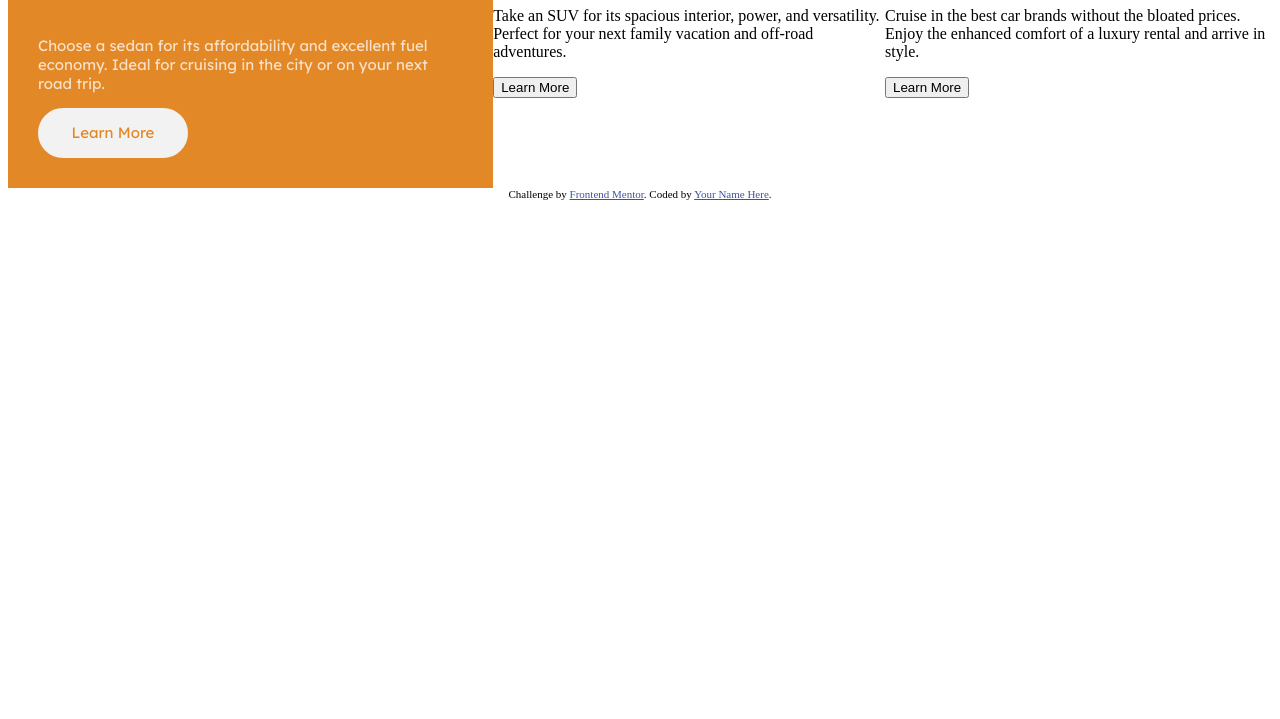
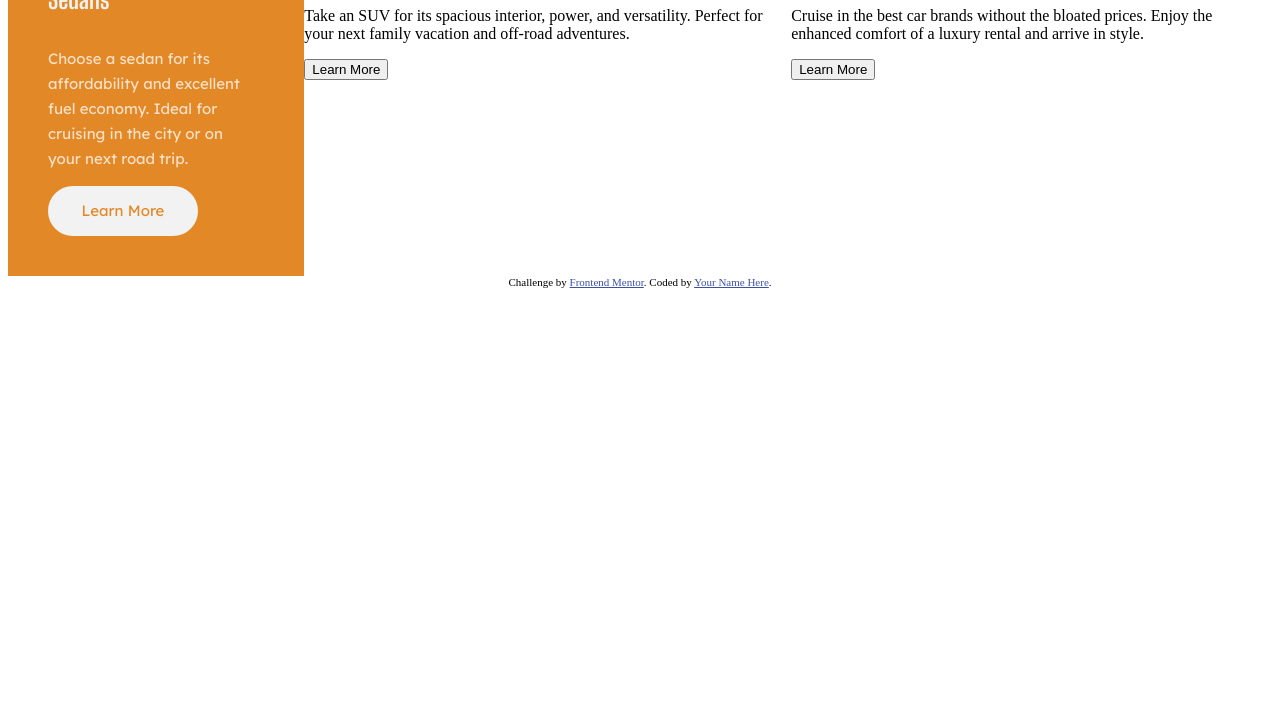
Before and after one commit to alvaro-frontend-mentor-projects/3-column-preview-card-component, a plain HTML site: page index.html in a window 1280 px wide. Shown: the part 81-800 px from the top of the page. Drawn offline with Linux system fonts and the light colour scheme.

Commit message:
paragraph style complete

```diff
--- a/css/style.css
+++ b/css/style.css
@@ -32,7 +32,8 @@
   background-color: var(--bright-orange);
   display: flex;
   flex-direction: column;
-  padding: 30px;
+  padding: 40px;
+  width: 350px;
 }
 
 .column-title {
@@ -45,6 +46,8 @@
   font-family: 'Lexend Deca', sans-serif;
   font-size: 15px;
   color: var(--Transparentwhite);
+  padding: 0 20px 0 0;
+  line-height: 25px;
 }
 
 .column-button {
```
